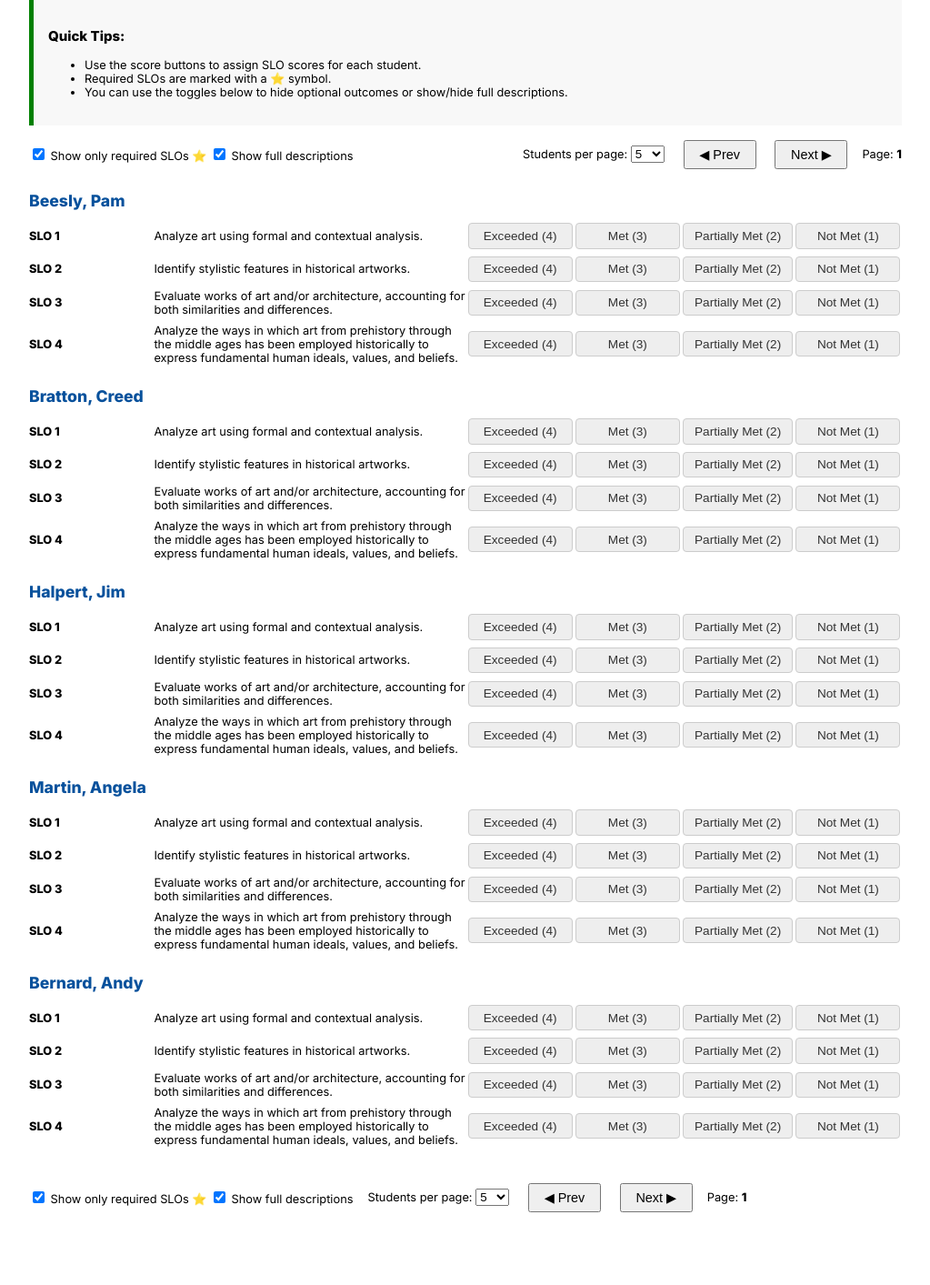
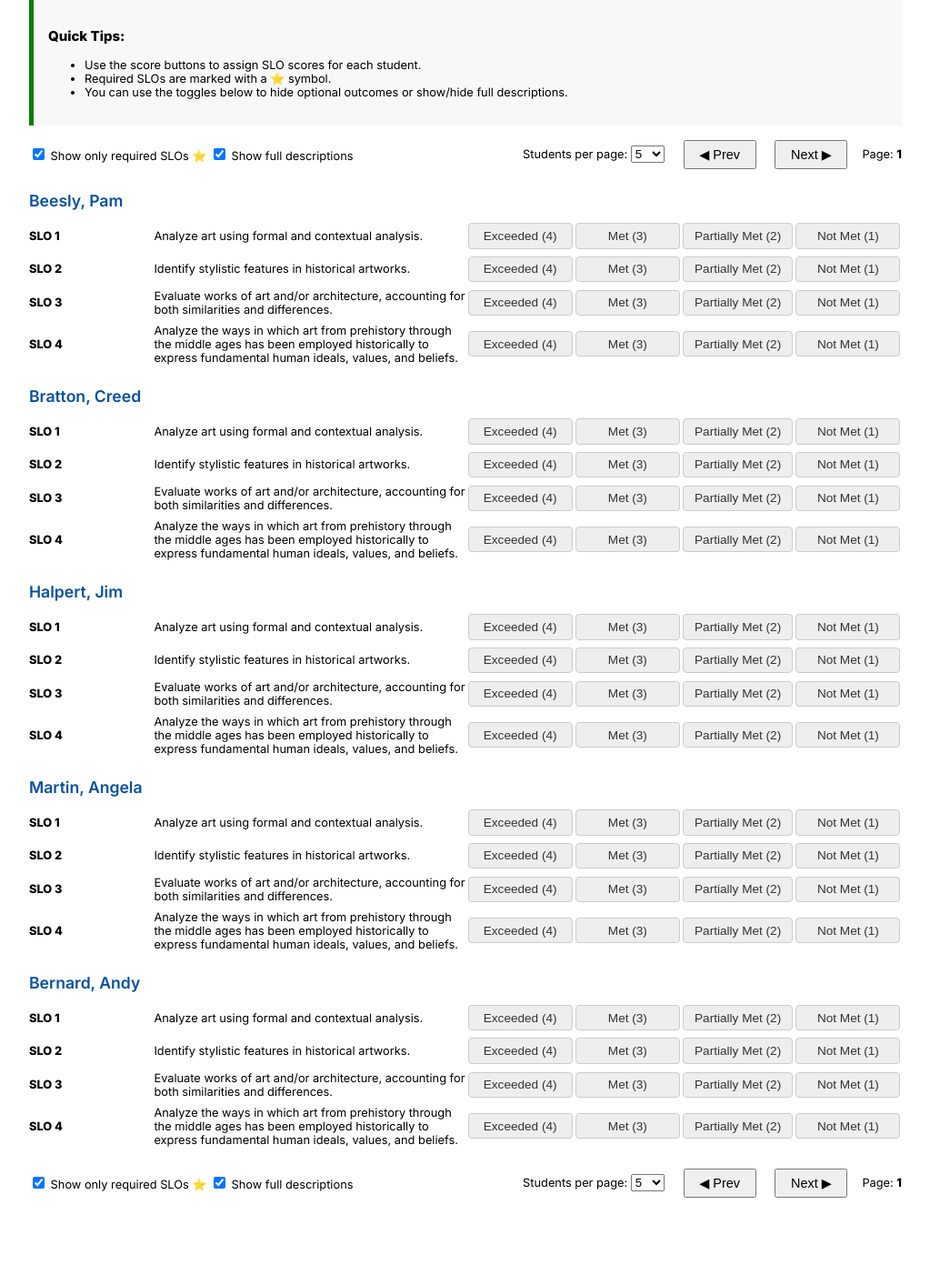
Before and after one commit to jabetrue/slojam, a Flask app: page / in a window 1280 px wide. Shown: the part 156-1569 px from the top of the page at 91% size, without its empty margins (128-1151 px from the left). After the commit the page ends 1473 px from the top, so only its background shows below. Run offline with Flask 3, Linux system fonts and the light colour scheme.

Commit message:
hidebottasdf

```diff
--- a/web/templates/index.html
+++ b/web/templates/index.html
@@ -47,7 +47,7 @@
     }
     .student h2 {
       font-size: 1.1rem;
-      font-weight: 700;
+      font-weight: 600;
       color: #08519c;
     }
     .slo-row {
@@ -160,7 +160,6 @@
   <div id="studentsContainer"></div>
 
 <div id="bottomPaginationWrapper" class="pagination-bar" style="justify-content: space-between;">
-<div class="pagination-bar" style="justify-content: space-between;">
   <div class="pagination-left">
     <label><input type="checkbox" id="toggleRequiredOnlyBottom" checked> Show only required SLOs ⭐</label>
     <label><input type="checkbox" id="toggleDescriptionsBottom" checked> Show full descriptions</label>
@@ -181,7 +180,6 @@
     <span>Page: <strong id="pageNum">1</strong></span>
   </div>
 </div>
-</div>
 
 </body>
 </html>
```
